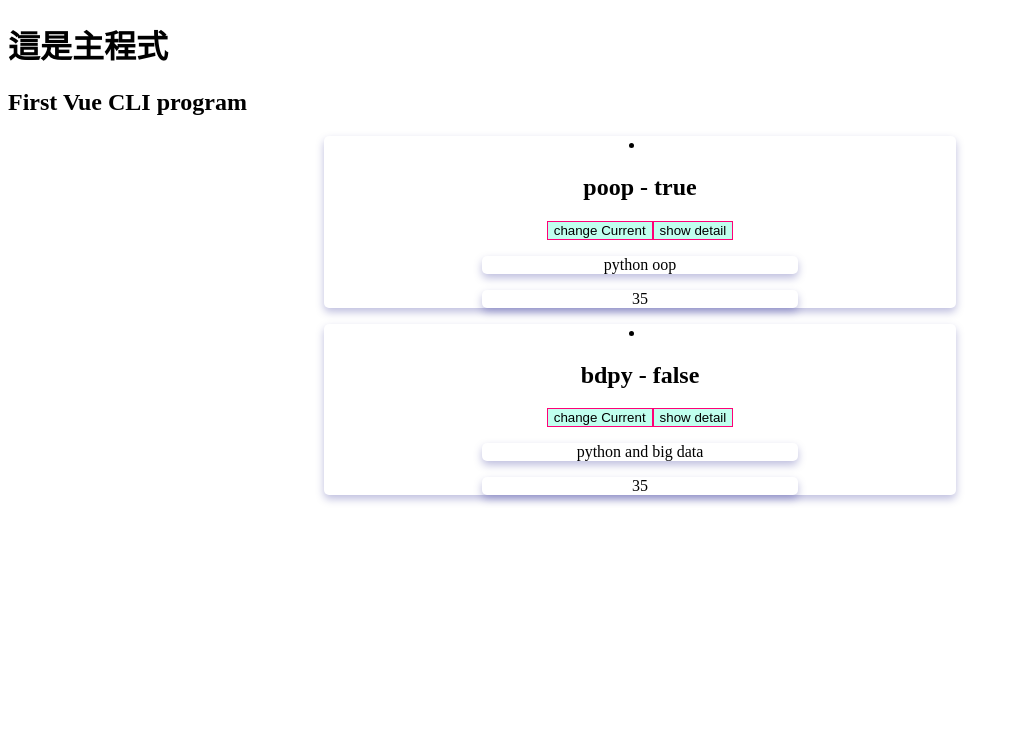
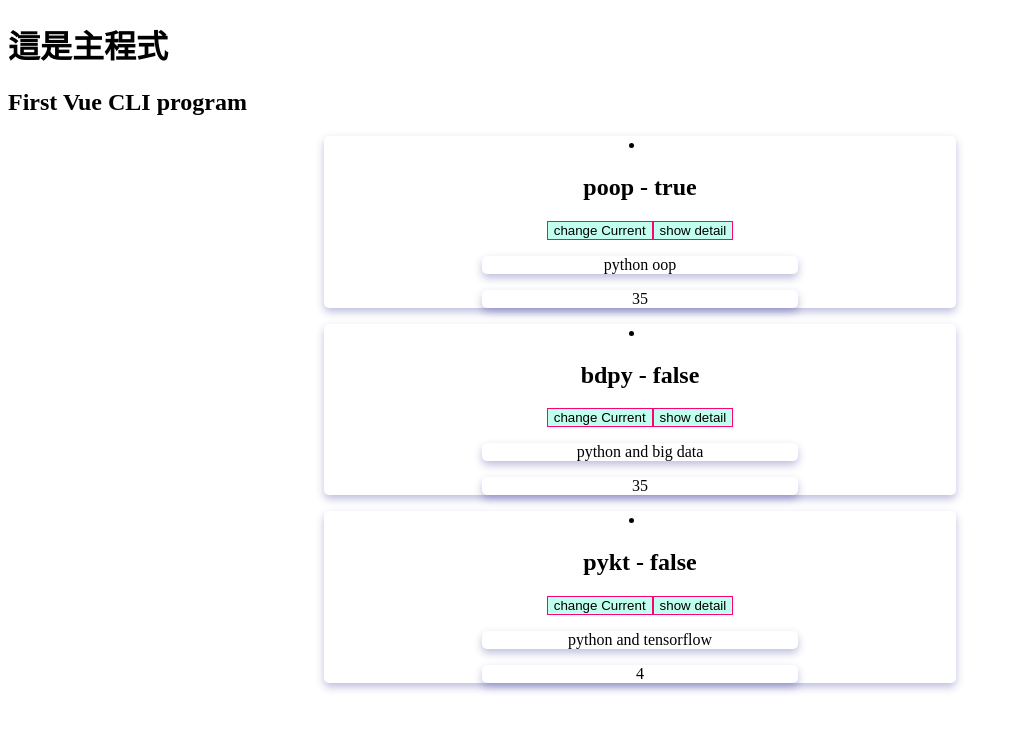
Before and after one commit to genjet/vueTest, a Vue app in the folder lab10_vue3_cli/: page / in a window 1280 px wide. Shown: the top 730 px of the page, without its empty margins (0-1014 px from the left). Built offline with nearby package versions, Linux system fonts and the light colour scheme.

Commit message:
p162-163

```diff
--- a/lab10_vue3_cli/src/App.vue
+++ b/lab10_vue3_cli/src/App.vue
@@ -4,6 +4,7 @@
     <h2>{{ title }}</h2>
     <course-intro id="poop" name="python oop" duration=35 current="true"></course-intro>
     <course-intro id="bdpy" name="python and big data" duration=35 current="false"></course-intro>
+    <course-intro id="pykt" name="python and tensorflow" duration="4"></course-intro>
   </div>
 </template>
 
--- a/lab10_vue3_cli/src/components/CourseIntro.vue
+++ b/lab10_vue3_cli/src/components/CourseIntro.vue
@@ -14,7 +14,15 @@
 
 <script>
 export default {
-  props: ["id", "name", "duration", "current"],
+  // props: ["id", "name", "duration", "current"],
+  props: {
+    id: { type: String, required: true }, name: { type: String, required: true },
+    duration: {
+      type: String, required: true, validator: function (v) {
+        return parseInt(v) > 7;
+      }
+    }, current: { type: String, required: false, default: "false" }
+  },
   data() {
     return {
       //course: { id: "POOP", name: "Python OOP", duration: "35hr" },
```
